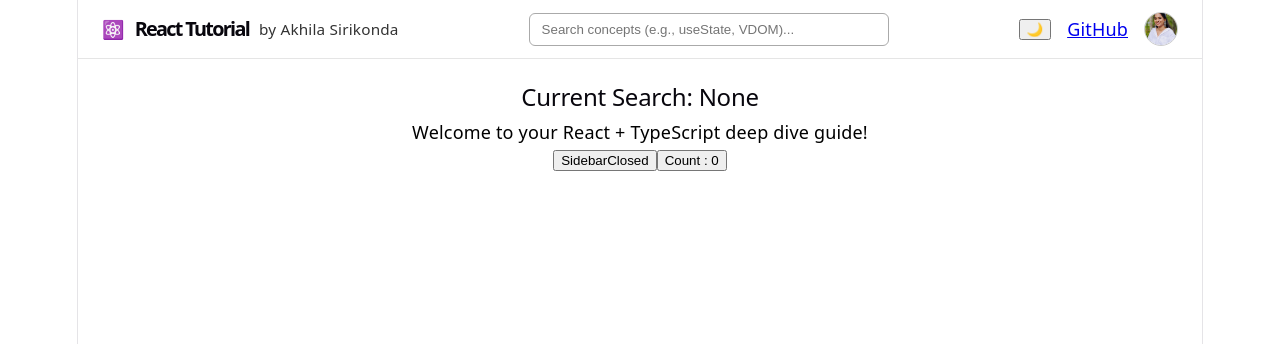
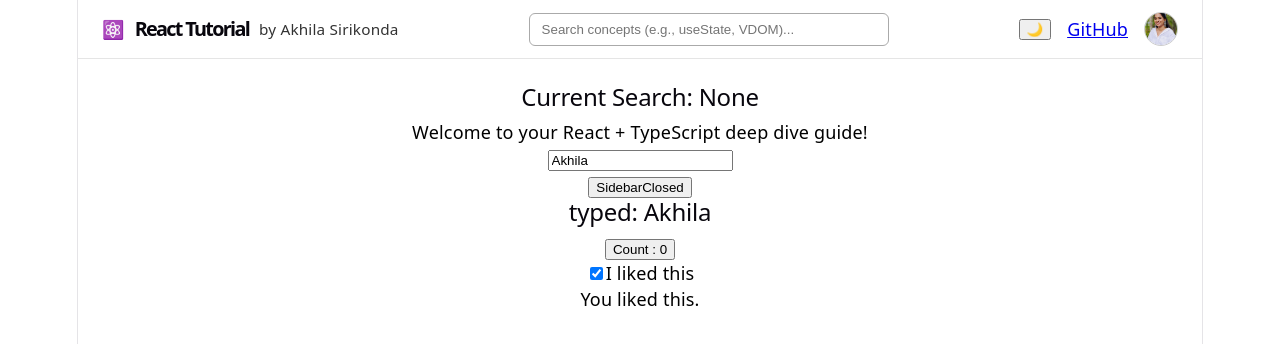
Before and after one commit to AkhilaSirikonda/react-deep-dive, a React (Vite) app: page / in a window 1280 px wide. Shown: the top 344 px of the page. Built offline with nearby package versions, Linux system fonts and the light colour scheme.

Commit message:
creating several state compoenent

```diff
--- a/src/components/Sidebar.tsx
+++ b/src/components/Sidebar.tsx
@@ -1,21 +1,63 @@
-import {useState} from 'react';
+import {useState, useEffect} from 'react';
 
+interface User {
+    id: number,
+    user: String,
+}
 function Sidebar() {
     const [isOpen, setIsOpen] = useState(false);
     const [count, setCount] = useState(0);
+    // const [user, setUser] = useState<User[] | null>(null);
+    const [liked, setLiked] = useState(true);
+    const [text, setText] = useState('Akhila');
+    useEffect(() => {
+        count
+    }, [setIsOpen])
+    function handleChange(e) {
+        setText(e.target.value);
+        setLiked(e.target.checked);
+    }
     return (
+        <>
+        <div>
+            <input
+            value={text}
+            onChange= {handleChange}
+            >
+            </input>
+        </div>
         <div>
             <button
-        onClick = {() => setIsOpen(!isOpen)}
+            onClick = {() => {
+                if (isOpen) {
+                setText('Akhila');
+            }
+            setIsOpen(!isOpen);
+            }}
             >
                 {isOpen? "SidebarOpen" : "SidebarClosed"}
             </button>
+            <h2>typed: {text}</h2>
+        </div>
+        <div>
             <button
-        onClick = {() => setCount(count +1)}
+            onClick = {() => setCount(count+1)}
             >
                 Count : {count}
             </button>
         </div>
+        <div>
+            <label>
+            <input
+            type="checkbox"
+            checked={liked}
+            onChange={handleChange}
+            />
+            I liked this
+        </label>
+        <p>You {liked ? 'liked' : 'did not like'} this.</p>
+        </div>
+        </>
 
     );
 }
```
Lines whose indentation alone changed are shown as unchanged.
